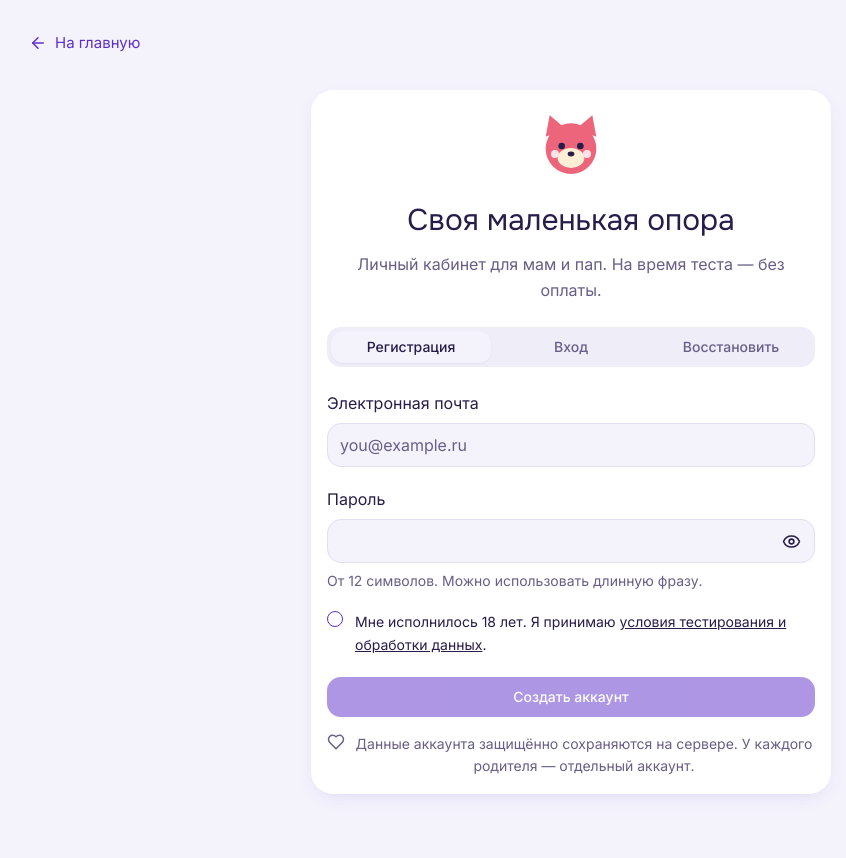
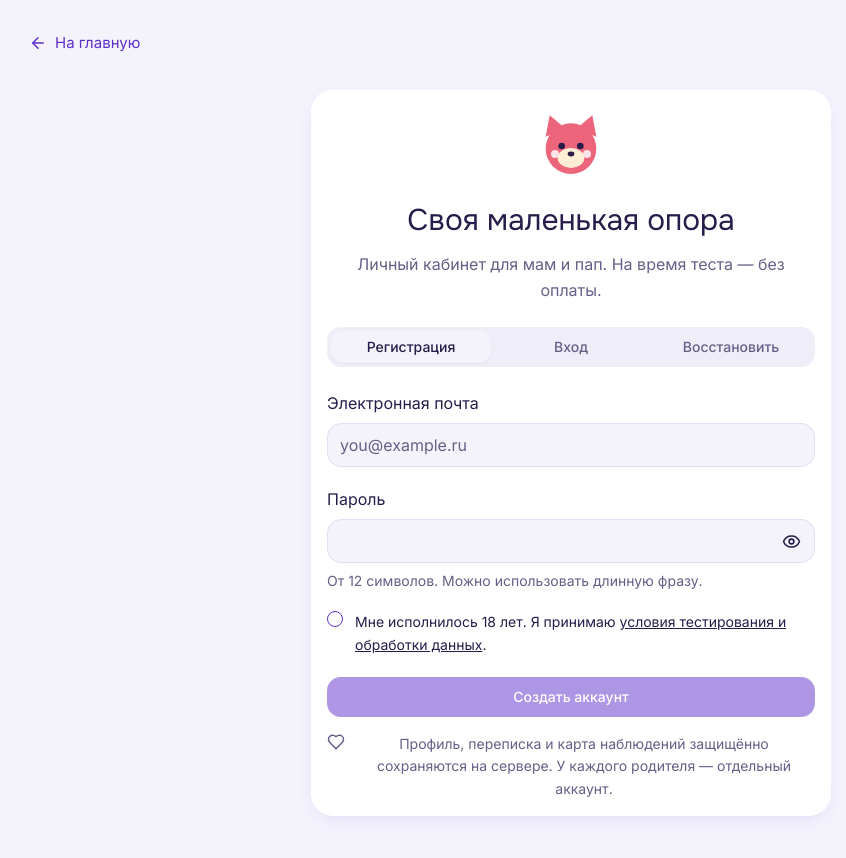
Before and after one commit to Scorboc/mama-helper-landing, a React (Vite) app: page /account in a window 1280 px wide. Shown: the top 858 px of the page, without its empty margins (69-915 px from the left). Built offline with nearby package versions, Linux system fonts and the light colour scheme.

Commit message:
Refresh parent app test copy

```diff
--- a/src/pages/Account.tsx
+++ b/src/pages/Account.tsx
@@ -31,6 +31,6 @@ export default function Account(){
     {mode==='register'&&<div className="flex gap-3 items-start"><Checkbox id="consent" checked={consent} onCheckedChange={v=>setConsent(v===true)}/><label htmlFor="consent" className="text-sm leading-relaxed">Мне исполнилось 18 лет. Я принимаю <Link to="/privacy" className="underline">условия тестирования и обработки данных</Link>.</label></div>}
     {error&&<p className="form-error" role="alert">{error}</p>}
     <Button className="w-full" type="submit" disabled={busy||(mode==='register'&&!consent)}>{busy?'Подождите…':mode==='register'?'Создать аккаунт':mode==='login'?'Войти':'Восстановить доступ'}</Button></form>
-    {mode==='login'&&<p className="text-center text-sm mt-5 text-muted-foreground">Тестовый вход: <strong>1</strong> · пароль: <strong>1</strong></p>}<p className="muted mt-4 text-sm flex gap-2"><Heart size={18} className="shrink-0"/>Данные аккаунта защищённо сохраняются на сервере. У каждого родителя — отдельный аккаунт.</p></>}
+    {mode==='login'&&<p className="text-center text-sm mt-5 text-muted-foreground">Тестовый вход: <strong>1</strong> · пароль: <strong>1</strong></p>}<p className="muted mt-4 text-sm flex gap-2"><Heart size={18} className="shrink-0"/>Профиль, переписка и карта наблюдений защищённо сохраняются на сервере. У каждого родителя — отдельный аккаунт.</p></>}
   </div></main>;
 }
```
